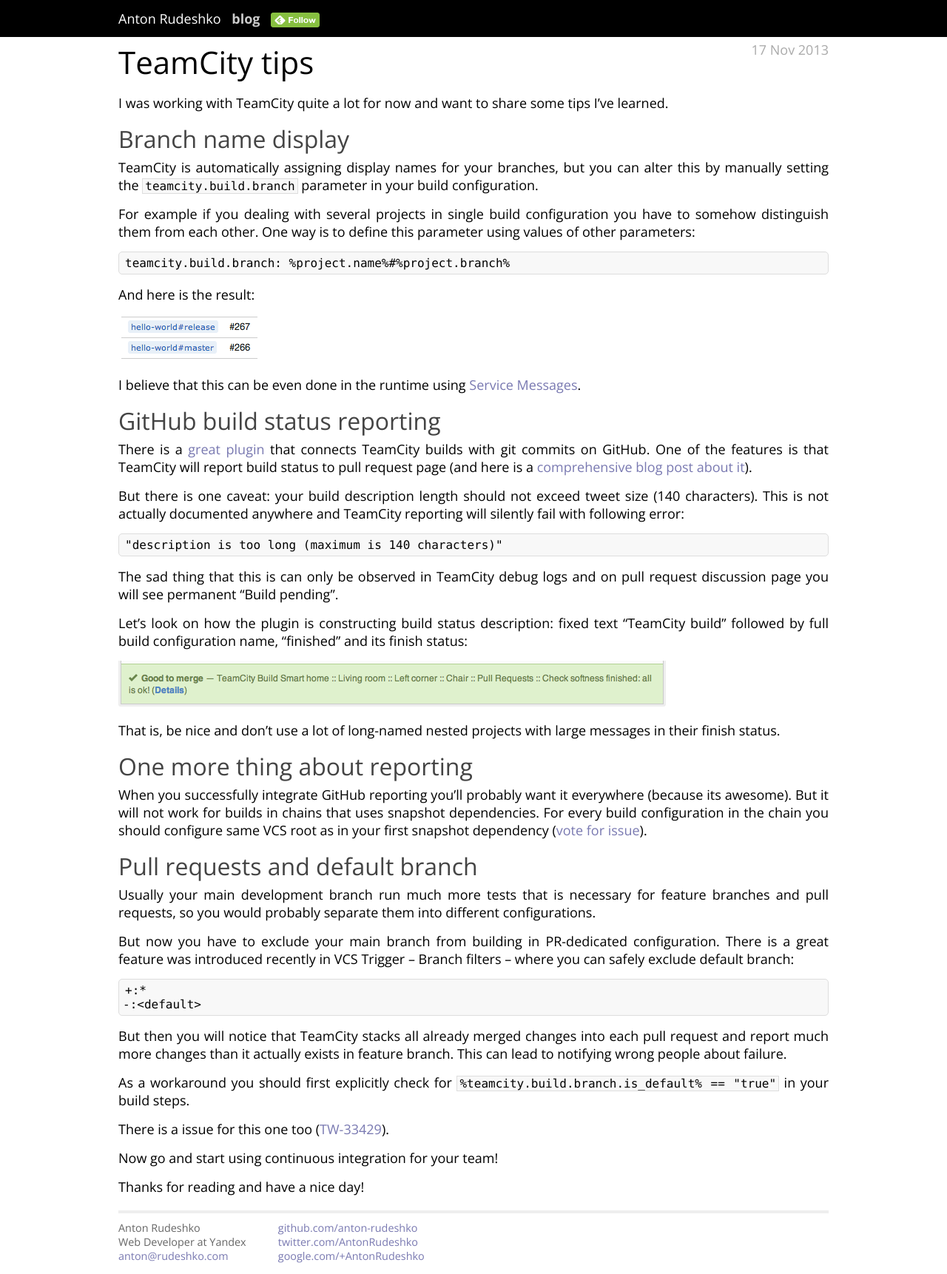
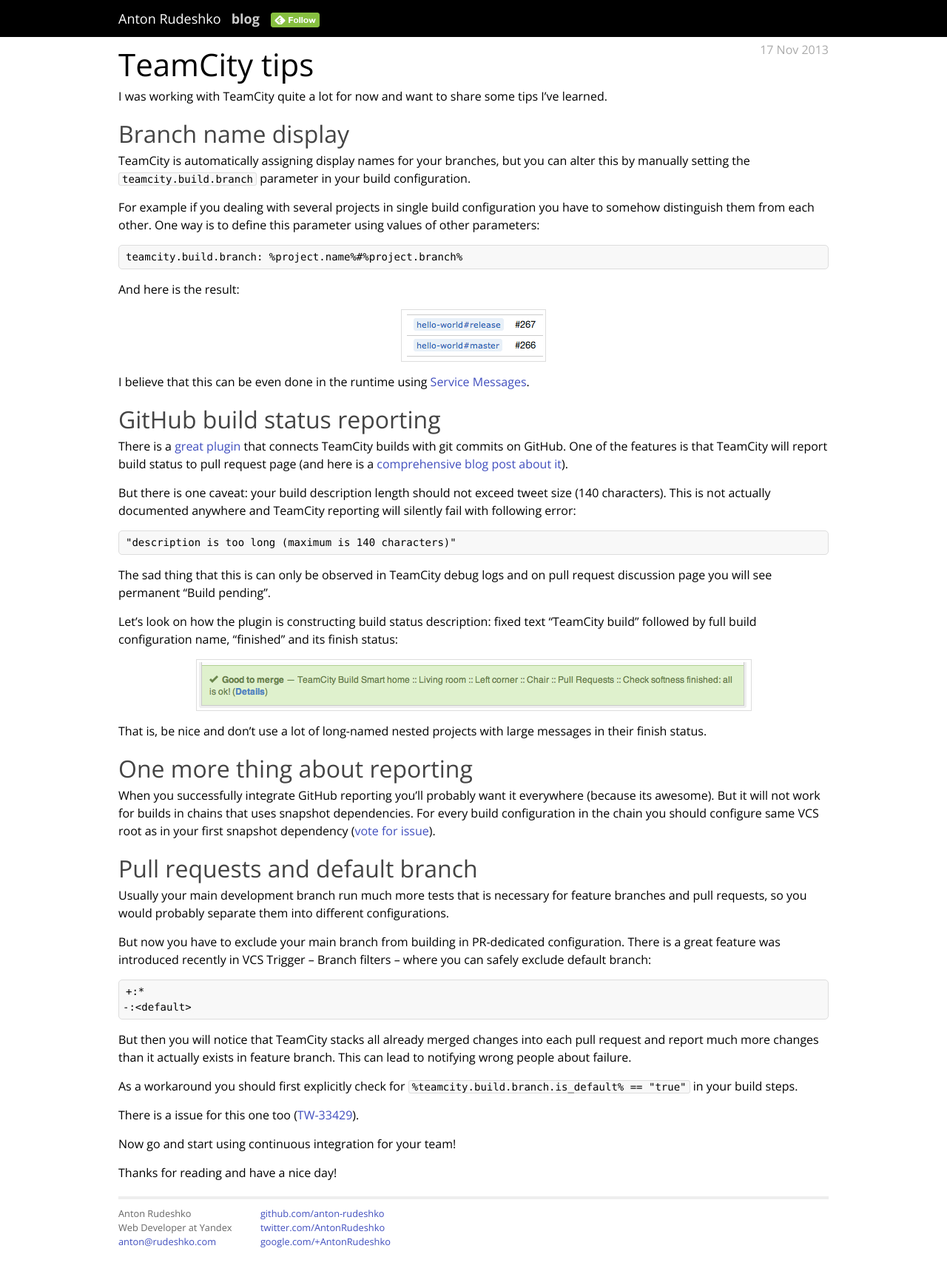
Before and after one commit to anton-rudeshko/anton-rudeshko.github.io, a Jekyll site: the page built from _posts/2013-11-17-teamcity-tips.md, in a window 1280 px wide. Shown: the whole page at 74% size. Built offline with Jekyll 4.4.1, drawn with Linux system fonts in a browser that asks for light colours; Markdown is read by kramdown in place of the engine named in the settings.

Commit message:
Messing around with styles

```diff
--- a/css/main.css
+++ b/css/main.css
@@ -13,11 +13,11 @@ html, body {
 
 body {
   background-color: #fff;
-  font: 18px 'Open Sans', Helvetica, Arial, sans-serif;
+  font: 16px/1.5 'Open Sans', Helvetica, Arial, sans-serif;
 }
 
 h1, h2 {
-  margin: 15px 0 5px;
+  margin: 15px 0 0;
   font-weight: normal;
 }
 
@@ -42,12 +42,12 @@ p, ol, ul,
 }
 
 a {
-  color: #7979b1;
+  color: #404ebe;
   text-decoration: none;
 }
 
 a:hover {
-  color: #1623be;
+  color: #7979b1;
 }
 
 /*****************************************************************************/
@@ -146,7 +146,7 @@ a:hover {
   border: 1px solid #ddd;
   background-color: #F8F8F8;
   font-family: 'Consolas', 'Monaco', 'Courier New', monospace;
-  font-size: 16px;
+  font-size: 14px;
 }
 
 .post pre {
@@ -159,7 +159,8 @@ a:hover {
 }
 
 .post code {
-  padding: 0 3px;
+  padding: 0 4px;
+  border-radius: 3px;
 }
 
 .post pre code {
@@ -182,16 +183,13 @@ a:hover {
   color: inherit;
 }
 
-.post__content {
-  margin-top: 15px;
-}
-
-.post__content p {
-  text-align: justify;
-}
-
 .post__content img {
   max-width: 100%;
+  height: auto;
+  display: block;
+  margin: 0 auto;
+  padding: 3px;
+  border: 1px solid #ddd;
 }
 
 .post__comments {
@@ -210,6 +208,7 @@ a:hover {
 .post__container iframe {
   position: absolute;
   top: 0;
+  left: 0;
   width: 100%;
   height: 100%;
 }
```
